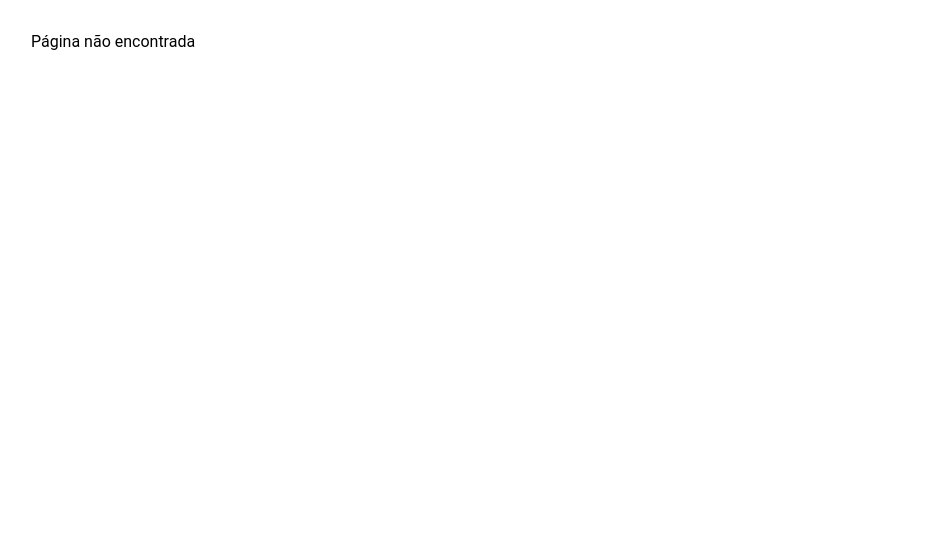
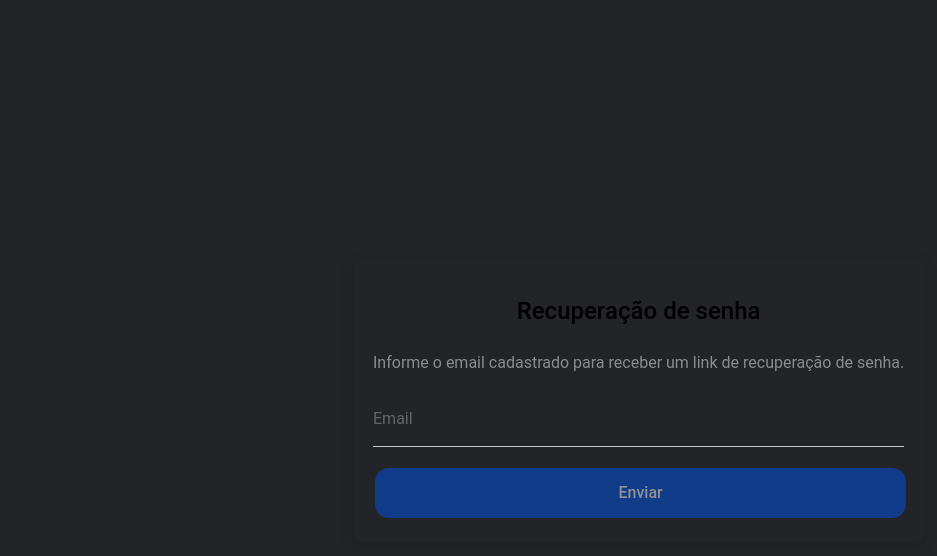
Before and after one commit to Tech-opster/ControleFinanceiro, a React (Vite) app in the folder frontend/: page /passwordRecovery in a window 1280 px wide. Shown: the top 556 px of the page, without its empty margins (1-938 px from the left). Built offline with nearby package versions, Linux system fonts and the light colour scheme; no server answers.

Commit message:
Cria PasswordRecovery e EmailValidation

```diff
--- a/frontend/src/App.tsx
+++ b/frontend/src/App.tsx
@@ -39,6 +39,7 @@ import Home from "./pages/home/Home";
 import Login from "./pages/authentication/Login";
 import Register from "./pages/authentication/Register";
 import NotFound from "./pages/notFound/NotFound";
+import passwordRecovery from "./pages/authentication/PasswordRecovery";
 
 setupIonicReact();
 
@@ -52,6 +53,7 @@ const App: React.FC = () => (
 
           <PublicRoute exact path="/login" component={Login} />
           <PublicRoute exact path="/register" component={Register} />
+          <PublicRoute exact path="/passwordRecovery" component={passwordRecovery} />
         </IonRouterOutlet>
       </IonReactRouter>
     </AuthProvider>
--- /dev/null
+++ b/frontend/src/components/authentication/EmailValidation.tsx
@@ -0,0 +1,52 @@
+import { useState } from "react";
+import { IonInput } from "@ionic/react";
+
+interface Props {
+  value: string;
+  onIonInput: (value: string) => void;
+}
+
+const EmailValidation: React.FC<Props> = ({ value, onIonInput }) => {
+  const [isTouched, setIsTouched] = useState(false);
+  const [isValid, setIsValid] = useState<boolean>();
+
+  const validateEmail = (email: string) => {
+    return email.match(
+      /^(?=.{1,254}$)(?=.{1,64}@)[a-zA-Z0-9!#$%&'*+/=?^_`{|}~-]+(?:\.[a-zA-Z0-9!#$%&'*+/=?^_`{|}~-]+)*@[a-zA-Z0-9](?:[a-zA-Z0-9-]{0,61}[a-zA-Z0-9])?(?:\.[a-zA-Z0-9](?:[a-zA-Z0-9-]{0,61}[a-zA-Z0-9])?)*$/
+    );
+  };
+
+  const validate = (event: Event) => {
+    const value = (event.target as HTMLInputElement).value;
+
+    onIonInput(value);
+  };
+
+  const markTouched = () => {
+    setIsTouched(true);
+
+    if (value === "") {
+      setIsValid(undefined);
+      return;
+    }
+
+    setIsValid(validateEmail(value) !== null);
+  };
+
+  return (
+    <IonInput
+      className={`${isValid && "ion-valid has-focus"} ${
+        isValid === false && "ion-invalid"
+      } ${isTouched && "ion-touched"}`}
+      label="Email"
+      labelPlacement="floating"
+      type="email"
+      value={value}
+      errorText="Insira um email válido"
+      onIonInput={(e) => {validate(e); setIsValid(undefined);}}
+      onIonBlur={() => markTouched()}
+      onIonFocus={() => setIsTouched(false)}
+    ></IonInput>
+  );
+};
+export default EmailValidation;
--- a/frontend/src/components/login/LoginForm.tsx
+++ b/frontend/src/components/authentication/LoginForm.tsx
@@ -10,17 +10,13 @@ import {
   IonList,
   IonRouterLink,
 } from "@ionic/react";
-import { auth } from "../../firebase/firebase";
-import {
-  GoogleAuthProvider,
-  signInWithEmailAndPassword,
-  signInWithPopup,
-} from "firebase/auth";
+import "./LoginForm.css";
 import { useState } from "react";
 import { useIonRouter } from "@ionic/react";
 import { lockClosed } from "ionicons/icons";
-import "./LoginForm.css";
 import google_icon_dark from "../../assets/images/google_icon_dark.svg";
+import { loginEmail, loginGoogle } from "../../services/authService";
+import  EmailValidation  from "./EmailValidation";
 
 const LoginForm: React.FC = () => {
   const router = useIonRouter();
@@ -28,10 +24,9 @@ const LoginForm: React.FC = () => {
   const [email, setEmail] = useState<string>("");
   const [password, setPassword] = useState<string>("");
 
-  const loginGoogle = async () => {
-    const providerGoogle = new GoogleAuthProvider();
+  const handleGoogle = async () => {
     try {
-      const result = await signInWithPopup(auth, providerGoogle);
+      const result = await loginGoogle();
 
       router.push("/", "forward", "replace");
       console.log("Login Google realizado com sucesso!", result.user);
@@ -40,9 +35,9 @@ const LoginForm: React.FC = () => {
     }
   };
 
-  const LoginEmail = async () => {
+  const handleLoginEmail = async () => {
     try {
-      const result = await signInWithEmailAndPassword(auth, email, password);
+      const result = await loginEmail(email, password);
 
       router.push("/", "forward", "replace");
       console.log("Login realizado com sucesso!", result.user);
@@ -66,24 +61,21 @@ const LoginForm: React.FC = () => {
             action="cadastrar"
             onSubmit={(e) => {
               e.preventDefault();
-              LoginEmail();
+              handleLoginEmail();
             }}
           >
             <IonList>
-              <IonInput
-                label="Email"
-                labelPlacement="floating"
-                type="email"
+              <EmailValidation
                 value={email}
-                onIonInput={(e) => {
-                  setEmail(e.detail.value ?? "");
-                }}
-              ></IonInput>
+                onIonInput={setEmail}
+              ></EmailValidation>
+
               <IonInput
                 label="Senha"
                 labelPlacement="floating"
                 type="password"
                 value={password}
+                helperText=" "
                 onIonInput={(e) => {
                   setPassword(e.detail.value ?? "");
                 }}
@@ -97,7 +89,7 @@ const LoginForm: React.FC = () => {
               </IonInput>
             </IonList>
 
-            <IonRouterLink routerLink="/register">
+            <IonRouterLink routerLink="/passwordRecovery">
               Esqueci minha senha
             </IonRouterLink>
 
@@ -112,7 +104,7 @@ const LoginForm: React.FC = () => {
             <IonButton
               color="primary"
               onClick={() => {
-                loginGoogle();
+                handleGoogle();
               }}
             >
               <IonIcon slot="start" icon={google_icon_dark}></IonIcon>
--- a/frontend/src/pages/authentication/Login.tsx
+++ b/frontend/src/pages/authentication/Login.tsx
@@ -1,5 +1,5 @@
 import { IonContent, IonPage } from "@ionic/react";
-import LoginForm from "../../components/login/LoginForm";
+import LoginForm from "../../components/authentication/LoginForm";
 
 const Login: React.FC = () => {
   return (
--- /dev/null
+++ b/frontend/src/pages/authentication/PasswordRecovery.tsx
@@ -0,0 +1,78 @@
+import {
+  IonButton,
+  IonCard,
+  IonCardContent,
+  IonCardHeader,
+  IonCardTitle,
+  IonContent,
+  IonList,
+  IonPage,
+  useIonRouter,
+} from "@ionic/react";
+import { useState } from "react";
+import { passwordRecovery } from "../../services/authService";
+import EmailValidation from "../../components/authentication/EmailValidation";
+
+const PasswordRecovery: React.FC = () => {
+  const router = useIonRouter();
+
+  const [email, setEmail] = useState<string>("");
+
+  const handlePasswordRecovery = async () => {
+    try {
+      await passwordRecovery(email);
+
+      router.push("/login", "back", "replace");
+      console.log("Email de recuperação enviado com sucesso!");
+    } catch (err) {
+      console.error("Erro ao enviar email de recuperação.", err);
+    }
+  };
+
+  return (
+    <IonPage>
+      <IonContent className="ion-padding">
+        <div className="container">
+          <IonCard className="ion-no-margin">
+            <IonCardHeader className="ion-text-center">
+              <IonCardTitle>
+                <h2>Recuperação de senha</h2>
+              </IonCardTitle>
+            </IonCardHeader>
+            <IonCardContent>
+              <form
+                action="cadastrar"
+                onSubmit={(e) => {
+                  e.preventDefault();
+                  handlePasswordRecovery();
+                }}
+              >
+                <p className="ion-text-center ion-padding-bottom">
+                  Informe o email cadastrado para receber um link de recuperação
+                  de senha.
+                </p>
+
+                <IonList>
+                  <EmailValidation
+                    value={email}
+                    onIonInput={setEmail}
+                  ></EmailValidation>
+                </IonList>
+
+                <IonButton
+                  className="ion-margin-top"
+                  type="submit"
+                  disabled={!email}
+                >
+                  Enviar
+                </IonButton>
+              </form>
+            </IonCardContent>
+          </IonCard>
+        </div>
+      </IonContent>
+    </IonPage>
+  );
+};
+
+export default PasswordRecovery;
--- a/frontend/src/pages/authentication/Register.tsx
+++ b/frontend/src/pages/authentication/Register.tsx
@@ -13,10 +13,10 @@ import {
   useIonRouter,
 } from "@ionic/react";
 import { useState } from "react";
-import { auth } from "../../firebase/firebase";
-import { createUserWithEmailAndPassword, GoogleAuthProvider, signInWithPopup } from "firebase/auth";
 import { lockClosed } from "ionicons/icons";
 import google_icon_dark from "../../assets/images/google_icon_dark.svg";
+import { register, loginGoogle } from "../../services/authService";
+import EmailValidation from "../../components/authentication/EmailValidation";
 
 const Register: React.FC = () => {
   const router = useIonRouter();
@@ -24,13 +24,9 @@ const Register: React.FC = () => {
   const [email, setEmail] = useState<string>("");
   const [password, setPassword] = useState<string>("");
 
-  const Register = async () => {
+  const handleRegister = async () => {
     try {
-      const result = await createUserWithEmailAndPassword(
-        auth,
-        email,
-        password
-      );
+      const result = await register(email, password);
 
       router.push("/", "forward", "replace");
       console.log("Cadastro realizado com sucesso!", result.user);
@@ -39,10 +35,9 @@ const Register: React.FC = () => {
     }
   };
 
-    const loginGoogle = async () => {
-      const providerGoogle = new GoogleAuthProvider();
+  const handleGoogle = async () => {
     try {
-        const result = await signInWithPopup(auth, providerGoogle);
+      const result = await loginGoogle();
 
       router.push("/", "forward", "replace");
       console.log("Login Google realizado com sucesso!", result.user);
@@ -66,25 +61,22 @@ const Register: React.FC = () => {
                 action="cadastrar"
                 onSubmit={(e) => {
                   e.preventDefault();
-                  Register();
+                  handleRegister();
                 }}
               >
                 <IonList>
-                  <IonInput
-                    label="Email"
-                    labelPlacement="floating"
-                    type="email"
+                  <EmailValidation
                     value={email}
-                    onIonInput={(e) => {
-                      setEmail(e.detail.value ?? "");
-                    }}
-                  ></IonInput>
+                    onIonInput={setEmail}
+                  ></EmailValidation>
+
                   <IonInput
                     label="Senha"
                     labelPlacement="floating"
                     type="password"
                     placeholder="Crie uma senha"
                     value={password}
+                    helperText=" "
                     onIonInput={(e) => {
                       setPassword(e.detail.value ?? "");
                     }}
@@ -98,7 +90,11 @@ const Register: React.FC = () => {
                   </IonInput>
                 </IonList>
 
-                <IonButton type="submit" disabled={!email || !password}>
+                <IonButton
+                  className="ion-margin-top"
+                  type="submit"
+                  disabled={!email || !password}
+                >
                   Cadastrar
                 </IonButton>
               </form>
@@ -109,7 +105,7 @@ const Register: React.FC = () => {
                 <IonButton
                   color="primary"
                   onClick={() => {
-                    loginGoogle();
+                    handleGoogle();
                   }}
                 >
                   <IonIcon slot="start" icon={google_icon_dark}></IonIcon>
--- a/frontend/src/pages/home/PublicHome.tsx
+++ b/frontend/src/pages/home/PublicHome.tsx
@@ -9,7 +9,7 @@ import spreadsheetapp from "../../assets/images/spreadsheetapp.png";
 import planning from "../../assets/images/planning.png";
 import analytics from "../../assets/images/analytics.png";
 import growth from "../../assets/images/growth.png";
-import LoginForm from "../../components/login/LoginForm";
+import LoginForm from "../../components/authentication/LoginForm";
 import { useIsMobile } from "../../hooks/useIsMobile";
 
 const PublicHome: React.FC = () => {
--- /dev/null
+++ b/frontend/src/services/authService.ts
@@ -0,0 +1,29 @@
+import { auth } from "../firebase/firebase";
+import {
+  createUserWithEmailAndPassword,
+  signInWithEmailAndPassword,
+  signInWithPopup,
+  GoogleAuthProvider,
+  sendPasswordResetEmail,
+} from "firebase/auth";
+
+// Cadastro
+export const register = async (email: string, password: string) => {
+  return await createUserWithEmailAndPassword(auth, email, password);
+};
+
+// Login com email
+export const loginEmail = async (email: string, password: string) => {
+  return await signInWithEmailAndPassword(auth, email, password);
+};
+
+// Login com Google
+export const loginGoogle = async () => {
+  const provider = new GoogleAuthProvider();
+  return await signInWithPopup(auth, provider);
+};
+
+// Recuperação de senha
+export const passwordRecovery = async (email: string) => {
+  return await sendPasswordResetEmail(auth, email);
+};
```
Also changed, not shown: frontend/src/components/authentication/LoginForm.css (renamed from frontend/src/components/login/LoginForm.css). Lines whose indentation alone changed are shown as unchanged.
